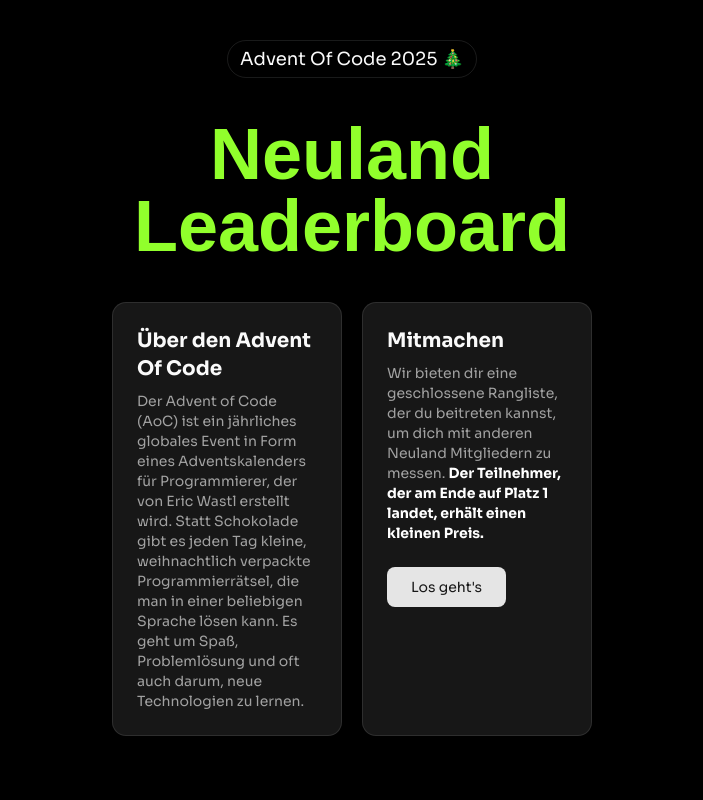
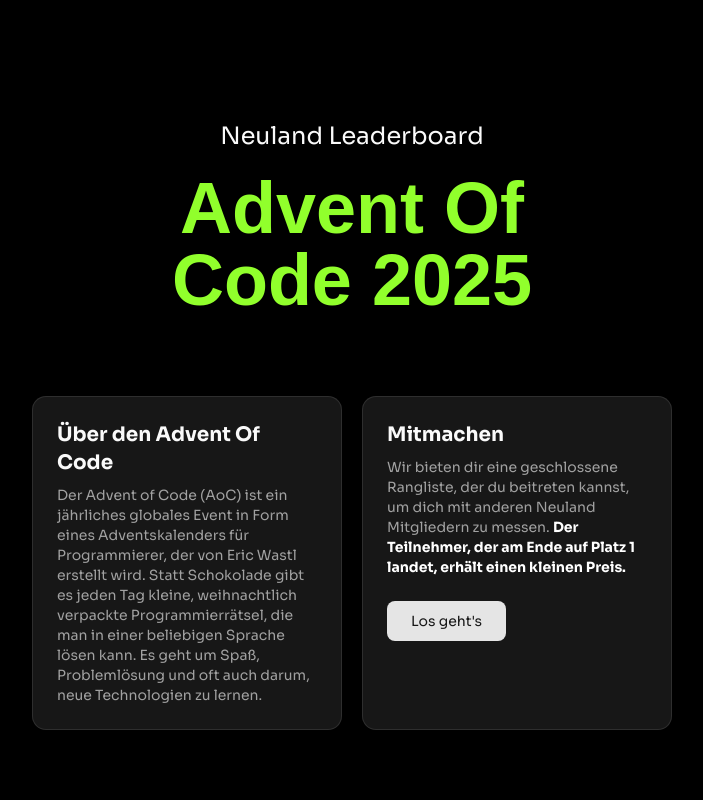
Before and after one commit to neuland-ingolstadt/neuland-aoc-leaderboard, a Next.js app: page / in a window 1280 px wide. Shown: the top 800 px of the page, without its empty margins (288-991 px from the left). Built offline with nearby package versions, Linux system fonts and the light colour scheme; a web font is replaced by a local one.

Commit message:
feat: adjust header

```diff
--- a/components/layout/header.tsx
+++ b/components/layout/header.tsx
@@ -20,18 +20,14 @@
   return (
     <div
       id="header-section"
-      className={"flex flex-col items-center gap-10 px-100 py-10"}
+      className={"flex flex-col items-center gap-20 px-80 py-10 pt-30"}
     >
-      <Badge className={"px-3 py-1 text-lg"} variant={"outline"}>
-        Advent Of Code 2025 🎄
-      </Badge>
-      <h1
-        className={"text-7xl font-azeret font-semibold text-center text-accent"}
-      >
-        Neuland
-        <br />
-        Leaderboard
-      </h1>
+      <div className="flex flex-col items-center gap-5">
+        <p className="text-2xl">Neuland Leaderboard</p>
+        <h1
+          className={"text-7xl font-azeret font-semibold text-center text-accent"}
+        >Advent Of <br />Code 2025</h1>
+      </div>
       <div className={"w-full grid grid-cols-2 gap-5"}>
         <Card>
           <CardHeader>
@@ -129,6 +125,6 @@
           </CardContent>
         </Card>
       </div>
-    </div>
+    </div >
   );
 }
```
